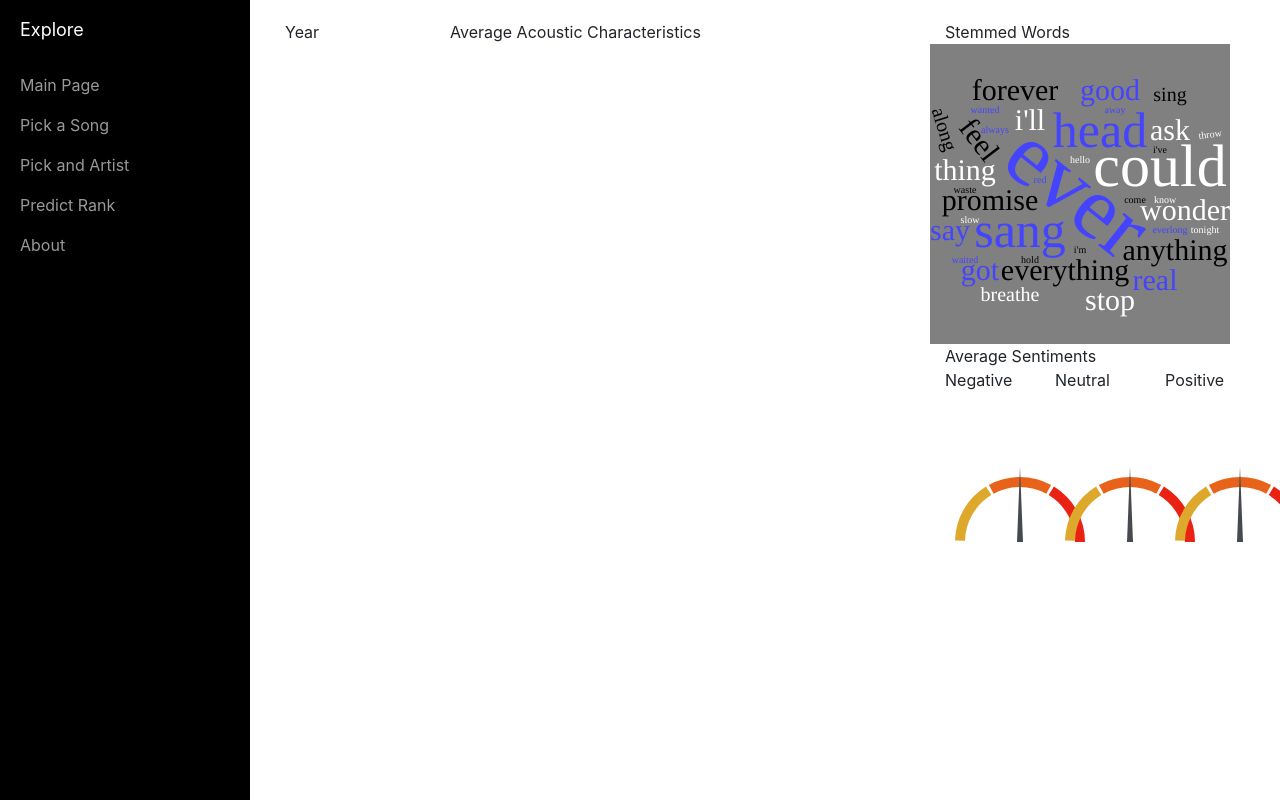
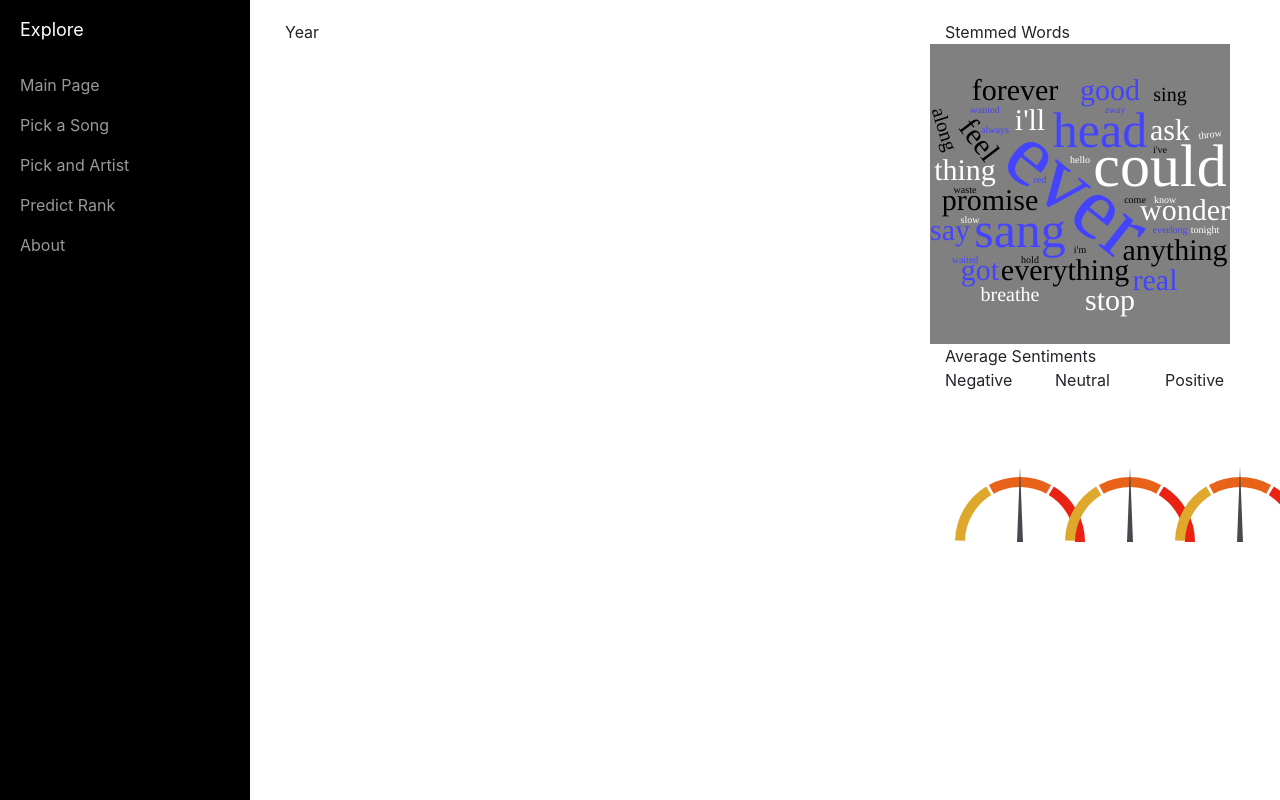
Before and after one commit to rct225/CS62462ProjectWeb, a plain HTML site: page index.html in a window 1280 px wide. Shown: the top 800 px of the page. Drawn offline with nearby package versions, Linux system fonts and the light colour scheme; no server answers.

Commit message:
Initial commit

```diff
--- a/index.html
+++ b/index.html
@@ -51,7 +51,7 @@
                     Year
                 </div>
                 <div id="my_dataviz" class="col-6">
-                    Average Acoustic Characteristics
+                    <!--Average Acoustic Characteristics-->
                 </div>
                 <div class="col-4">
                         Stemmed Words<br>
```
